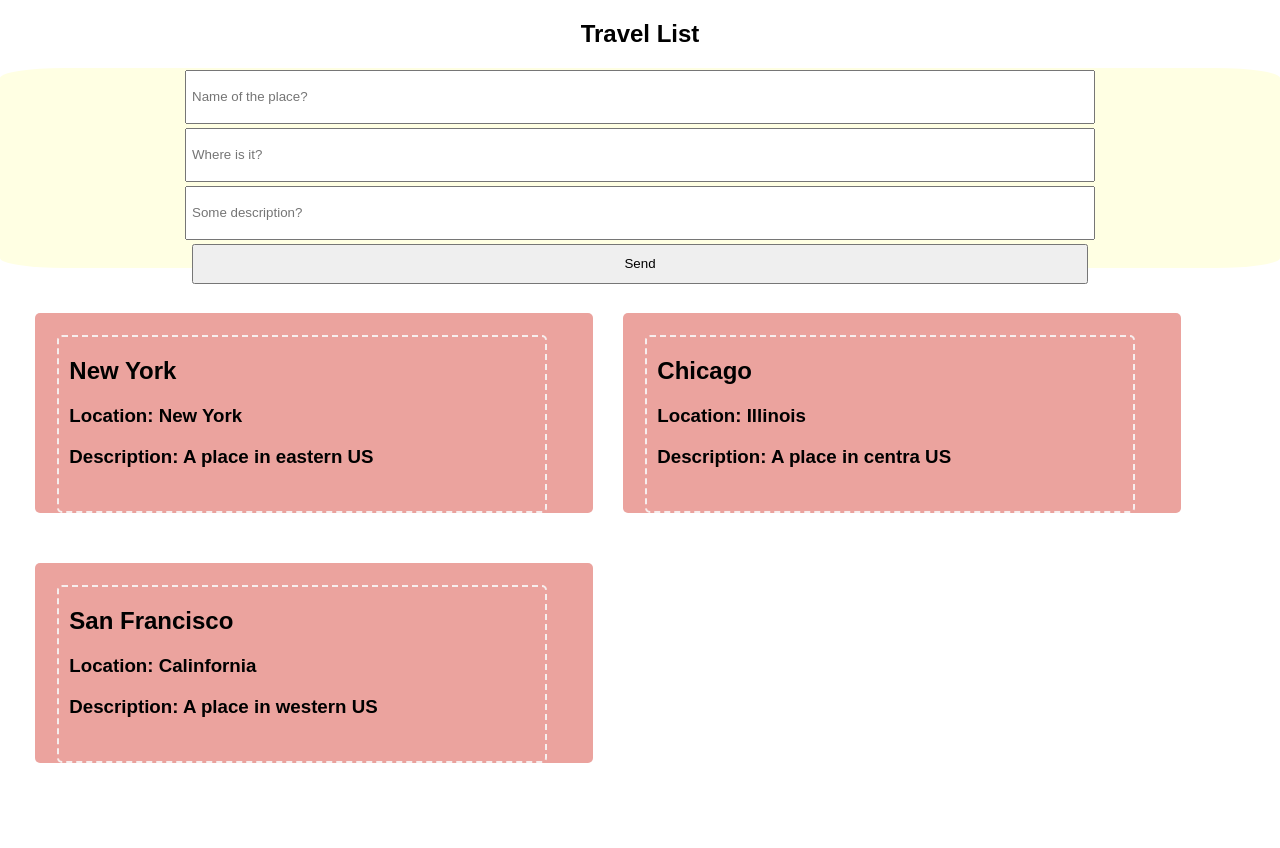
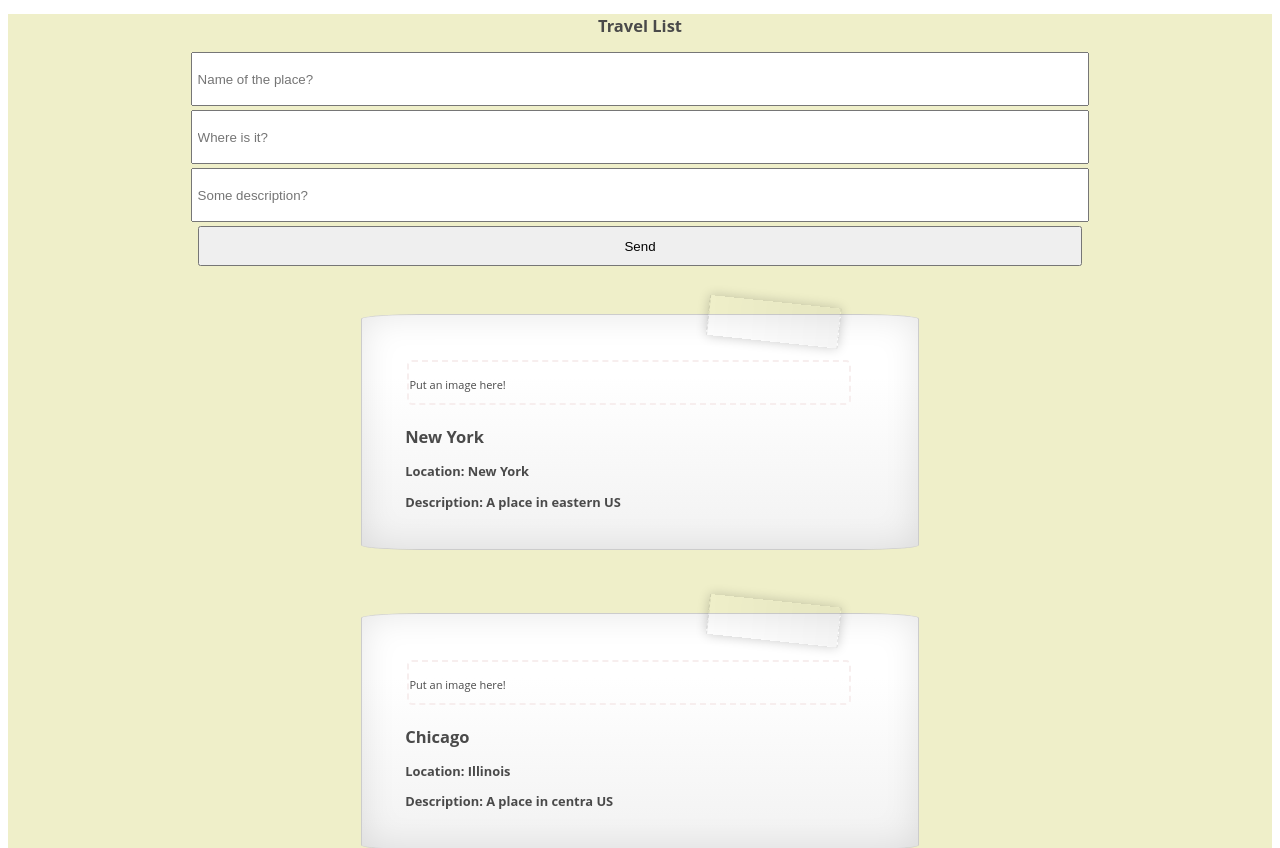
Before and after one commit to jessicamann/travel-list-client, a React (Create React App) app: page / in a window 1280 px wide. Shown: the top 848 px of the page. Before the commit the page ends 800 px from the top, so only its background shows below. Built offline with nearby package versions, Linux system fonts and the light colour scheme.

Commit message:
removed unused css

```diff
--- a/src/App.js
+++ b/src/App.js
@@ -1,6 +1,7 @@
 import React, { Component } from 'react';
 import './css/App.css';
 import './css/PlaceBox.css';
+import './css/boxes.css'
 import TravelList from './components/TravelList';
 import TravelForm from './components/TravelForm';
 
--- a/src/components/PlaceBox.js
+++ b/src/components/PlaceBox.js
@@ -3,12 +3,16 @@ import React, { Component } from 'react';
 class PlaceBox extends React.Component {
   render() {
     return (
-      <div className='box box1'>
+      <div className='box'>
       	<div className='dashed-box'>
-          <h2 className='Place-name'>{this.props.name}</h2>
-          <h3 className='Place-location'>Location: {this.props.location}</h3>
-          <h3 className='Place-description'>Description: {this.props.description}</h3>
-        </div>
+      	  <p>Put an image here!</p>
+      	</div>
+      	<body>
+          <h2>{this.props.name}</h2>
+          <h3>Location: {this.props.location}</h3>
+          <h3>Description: {this.props.description}</h3>
+        </body>
+        <div className='box_ribbon' />
       </div>
     );
   }
--- a/src/components/TravelForm.js
+++ b/src/components/TravelForm.js
@@ -12,7 +12,7 @@ class TravelForm extends React.Component {
 
   render() {
     return (
-      <form className='travel-form' name='travel-form'>
+      <form className='travel-form'>
         <input type='text' ref='name' placeholder='Name of the place?' value={this.state.name ? this.state.name : ''}
           onChange={(input) => this.setState({name: input.target.value})} />
         <input type='text' ref='location' placeholder='Where is it?' value={this.state.location ? this.state.location : ''}
--- a/src/components/TravelList.js
+++ b/src/components/TravelList.js
@@ -4,7 +4,7 @@ import PlaceBox from './PlaceBox';
 class TravelList extends Component {
   render() {
     return (
-      <div className="List">
+      <div>
         {this.getPlacesComponents(this.props.places)}
       </div>
     );
--- a/src/css/App.css
+++ b/src/css/App.css
@@ -1,15 +1,4 @@
 .App {
   text-align: center;
+  background-color: #efefc9;
 }
-
-.List {
-  text-align: left;
-  padding: 20px;
-}
-
-.App-header {
-  background-color: #222;
-  height: 150px;
-  padding: 20px;
-  color: white;
-}
--- a/src/css/PlaceBox.css
+++ b/src/css/PlaceBox.css
@@ -1,21 +1,3 @@
-.Place-box{
-  width:40%;
-  height:200px;
-  float: left;
-  background-color:white;
-  margin:25px 15px;
-  border-radius:5px;
-}
-
-.box{
-  width:45%;
-  height:200px;
-  float:left;
-  background-color:white;
-  margin:25px 15px;
-  border-radius:5px;
-}
-
 .dashed-box {
   width:87%;
   height:87%;
@@ -25,46 +7,10 @@
   border-radius:5px;
 }
 
-.box1{
-  background-color: #EBA39E;
-}
-
-.shadow1, .shadow2, .shadow3,.shadow4,.shadow5,.shadow6,.shadow7,.shadow8{
-  position:relative;
-}
-.shadow1,.shadow2,.shadow3,.shadow4,.shadow5,.shadow6,.shadow7,.shadow8{
-    box-shadow:0 1px 4px rgba(0, 0, 0, 0.3), 0 0 20px rgba(0, 0, 0, 0.1) inset;
-}
-
-.box-color-peach{
-  background-color: #EBA39E;
-}
-
-.Place-name{
-  padding-left: 10px;
-  padding-right: 10px;
-}
-
-.Place-location{
-  padding-left: 10px;
-  padding-right: 10px;
-}
-
-.Place-description{
-  padding-left: 10px;
-  padding-right: 10px;
-}
-
-.Place {
-  text-align: left;
-  padding-left: 10px;
-}
-
 .travel-form {
   width:100%;
   height:200px;
   float: center;
-  background-color:#ffffe3;
   border-radius: 5%;
 }
 
--- /dev/null
+++ b/src/css/boxes.css
@@ -0,0 +1,49 @@
+.box{
+    margin: 5% auto;
+    width: 40%;
+    padding: 2%;
+    position:relative;
+    background: -webkit-gradient(linear, 0% 20%, 0% 92%, from(#fff), to(#f3f3f3), color-stop(.1,#fff));
+    border: 1px solid #ccc;
+    -webkit-border-radius: 60px 5px;
+    -webkit-box-shadow: 0px 0px 35px rgba(0, 0, 0, 0.1) inset;
+}
+
+.box_ribbon{
+    position:absolute;
+    top:0; right: 0;
+    width: 130px;
+    height: 40px;
+    background: -webkit-gradient(linear, 555% 20%, 0% 92%, from(rgba(0, 0, 0, 0.1)), to(rgba(0, 0, 0, 0.0)), color-stop(.1,rgba(0, 0, 0, 0.2)));
+    border-left: 1px dashed rgba(0, 0, 0, 0.1);
+    border-right: 1px dashed rgba(0, 0, 0, 0.1);
+    -webkit-box-shadow: 0px 0px 12px rgba(0, 0, 0, 0.2);
+    -webkit-transform: rotate(6deg) skew(0,0) translate(-60%,-5px);
+}
+
+.box img {
+    width: 100%;
+    margin-top: 15px;
+}
+
+p{
+    margin-top: 15px;
+    text-align: justify;
+}
+
+h1{
+    font-size: 20px;
+    font-weight: bold;
+    margin-top: 5px;
+    text-shadow: 1px 1px 3px rgba(0,0,0,0.3);
+}
+
+a{
+    text-decoration: none;
+    color: #4A4A4A !important;
+}
+
+a:hover{
+    text-decoration: underline;
+    color: #6B6B6B !important ;
+}
--- a/src/css/index.css
+++ b/src/css/index.css
@@ -1,5 +1,11 @@
 body {
-  margin: 0;
-  padding: 0;
-  font-family: sans-serif;
+    font-size: 11px;
+    font-family: 'Open Sans', sans-serif;
+    color: #4A4A4A ;
+    text-align: left;
 }
+
+h2, h3 {
+  padding-left: 10px;
+  padding-right: 10px;
+}
```
